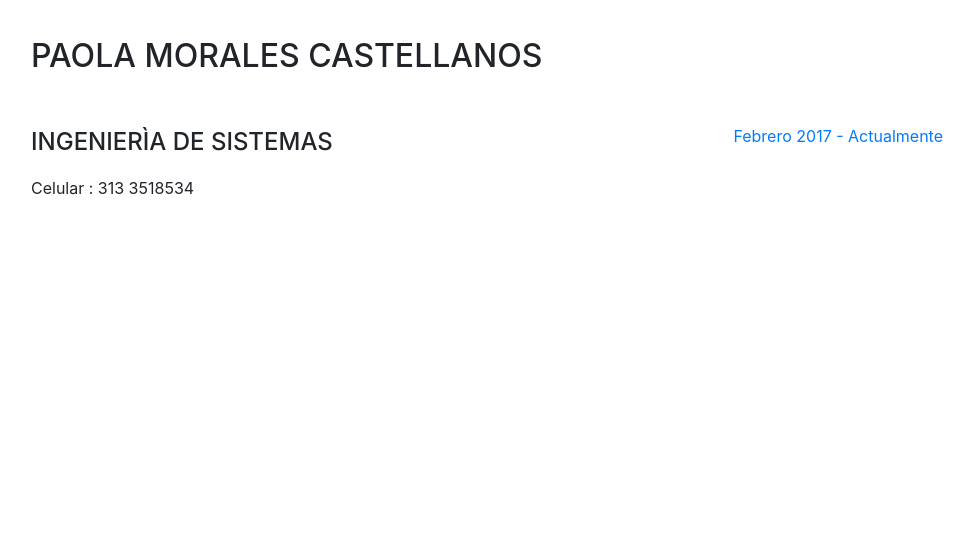
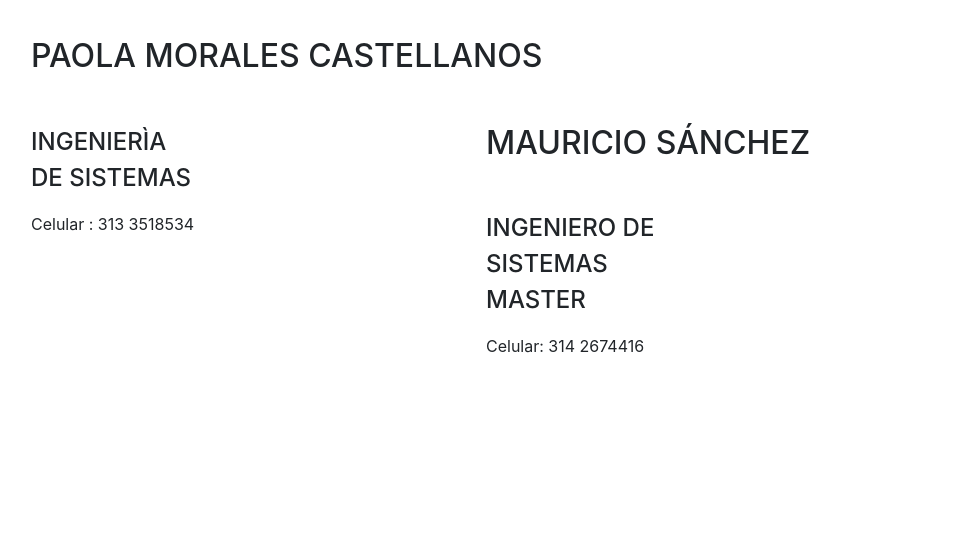
Before and after one commit to Monica0203/Hoja-de-vida-Actual, a website with bundled scripts: page index.html in a window 1280 px wide. Shown: the part 3260-3794 px from the top of the page, without its empty margins (289-1262 px from the left). Built offline with nearby package versions, Linux system fonts and the light colour scheme; files whose address does not match are found by name; a web font is replaced by a local one.

Commit message:
Update index.html

```diff
--- a/index.html
+++ b/index.html
@@ -228,7 +228,18 @@
               <p>Celular : 313 3518534</p>
             </div>
             <div class="resume-date text-md-right">
-              <span class="text-primary">Febrero 2017 - Actualmente</span>
+            </div>
+            <div class="my-auto">
+          <h2 class="mb-5">Mauricio Sánchez</h2>
+
+          <div class="resume-item d-flex flex-column flex-md-row mb-5">
+            <div class="resume-content mr-auto">
+              <h3 class="mb-0">
+              </h3>
+              <div class="subheading mb-3">Ingeniero de Sistemas Master</div>
+              <p>Celular: 314 2674416</p>
+            </div>
+            <div class="resume-date text-md-right">
             </div>
           </div>
       <section class="resume-section p-3 p-lg-5 d-flex flex-column" id="awards">
```
